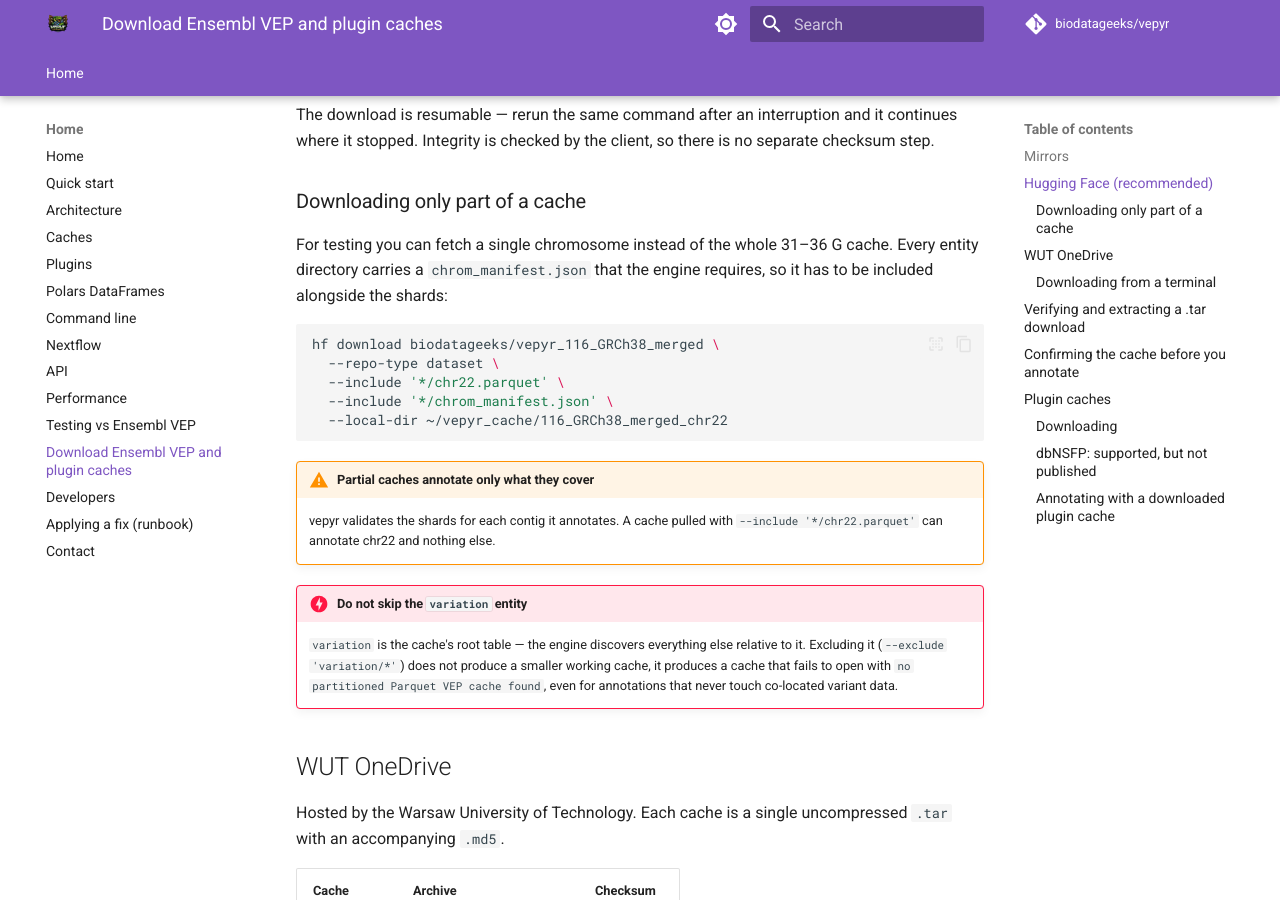
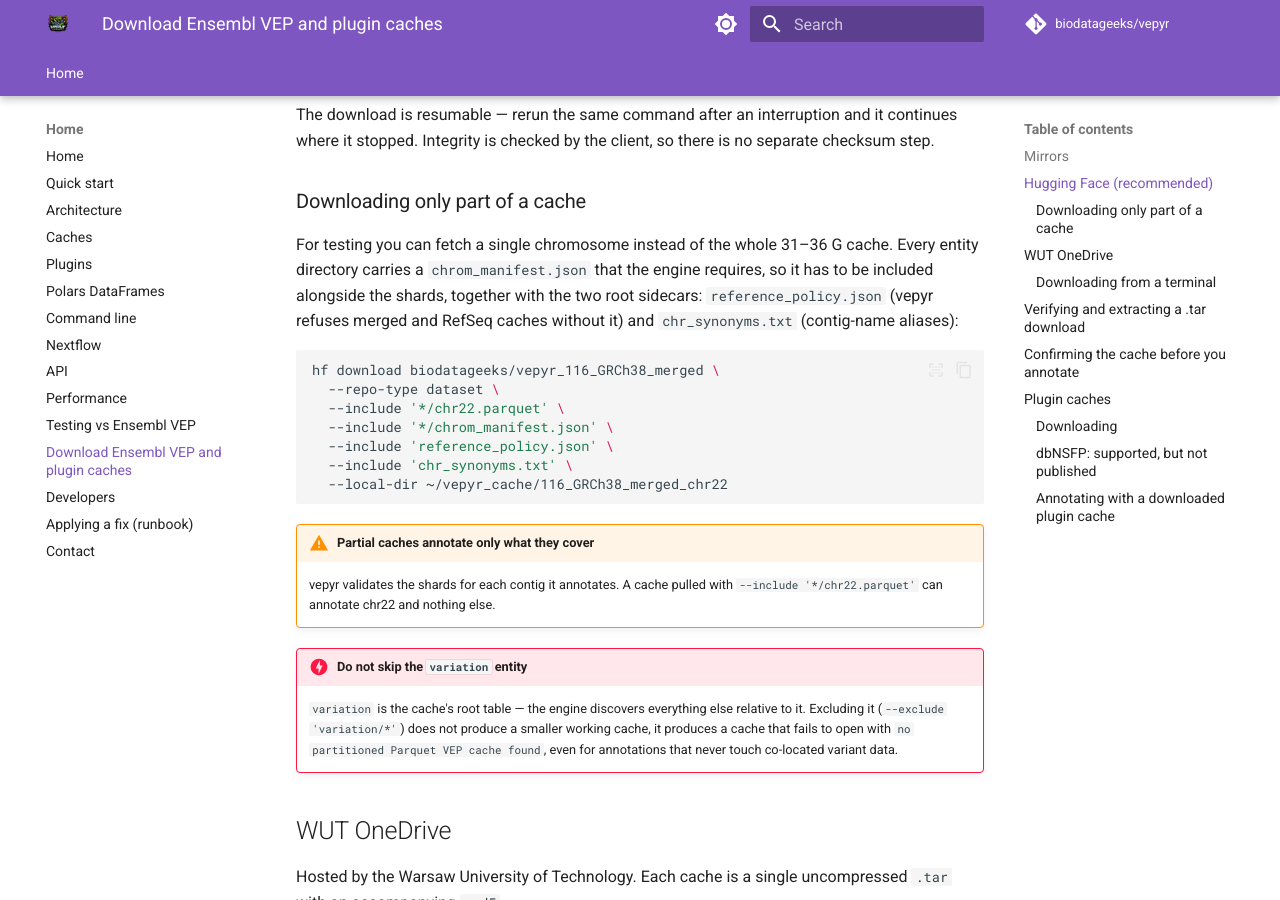
Before and after one commit to biodatageeks/vepyr, an MkDocs documentation site: the page built from docs/downloads.md, in a window 1280 px wide and 900 px high, scrolled down 1401 px. Built offline with MkDocs 1.6.1 and Material for MkDocs 9.7.7, drawn with Linux system fonts in a browser that asks for light colours; comment, search, counter and statistics services are not loaded.

Commit message:
fix: keep the policy sidecar in partial downloads; no glob on cache paths
The documented partial-cache recipes (docs/downloads.md, the Nextflow
example) now include reference_policy.json and chr_synonyms.txt, which a
merged/RefSeq partial cache needs to pass the new guard. The guard lists
variation shards with os.listdir instead of glob, so a cache path that
contains [ ] or * is not misread as a pattern.

Co-Authored-By: Claude Opus 5.5 <noreply@anthropic.com>

````diff
--- a/docs/downloads.md
+++ b/docs/downloads.md
@@ -78,13 +78,17 @@ separate checksum step.
 
 For testing you can fetch a single chromosome instead of the whole 31–36 G
 cache. Every entity directory carries a `chrom_manifest.json` that the engine
-requires, so it has to be included alongside the shards:
+requires, so it has to be included alongside the shards, together with the two
+root sidecars: `reference_policy.json` (vepyr refuses merged and RefSeq caches
+without it) and `chr_synonyms.txt` (contig-name aliases):
 
 ```bash
 hf download biodatageeks/vepyr_116_GRCh38_merged \
   --repo-type dataset \
   --include '*/chr22.parquet' \
   --include '*/chrom_manifest.json' \
+  --include 'reference_policy.json' \
+  --include 'chr_synonyms.txt' \
   --local-dir ~/vepyr_cache/116_GRCh38_merged_chr22
 ```
 
````
Also changed, not shown: docs/nextflow.md (+1 -1 lines), src/vepyr/__init__.py (+7 -2 lines), 1 other file.
